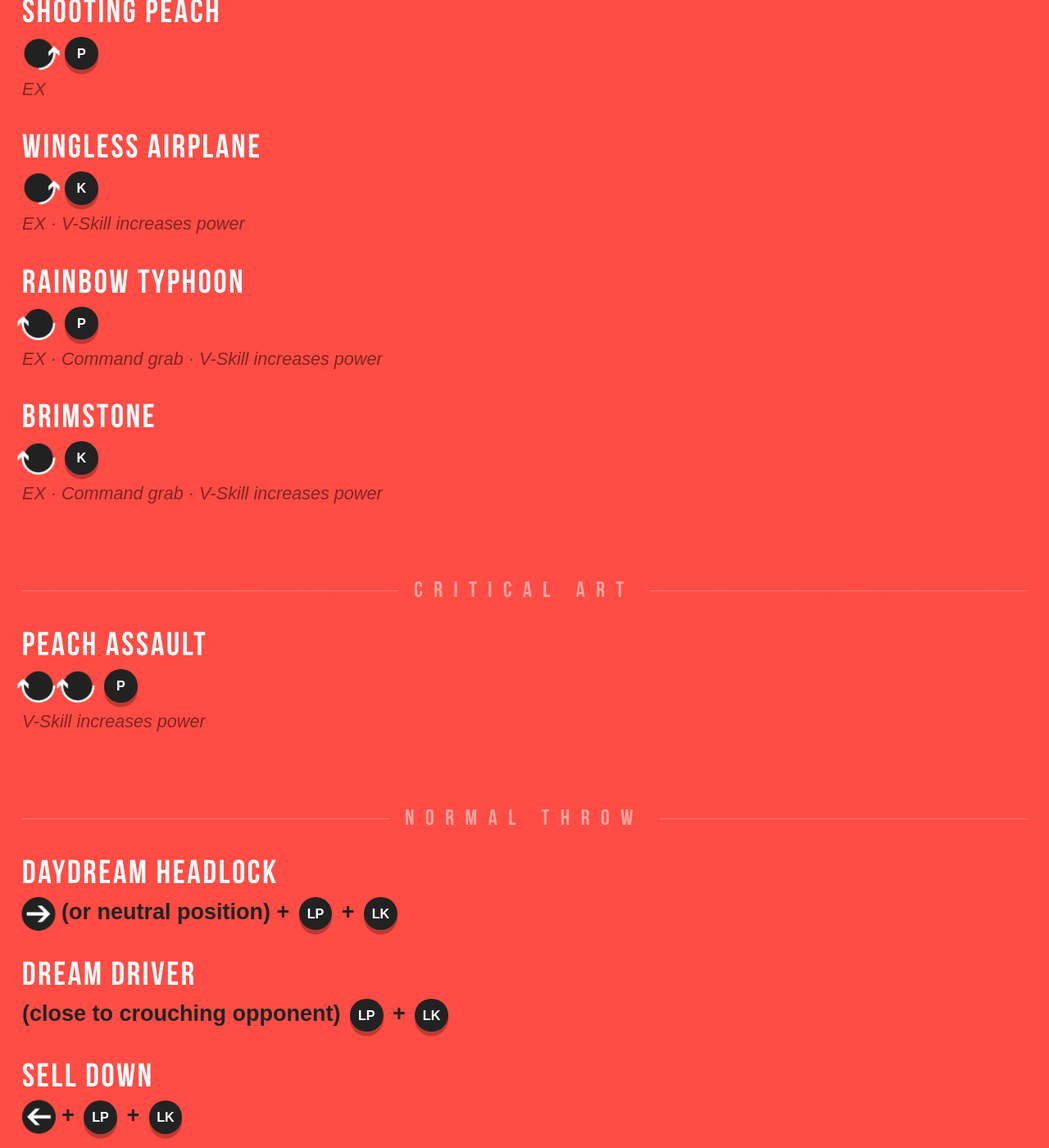
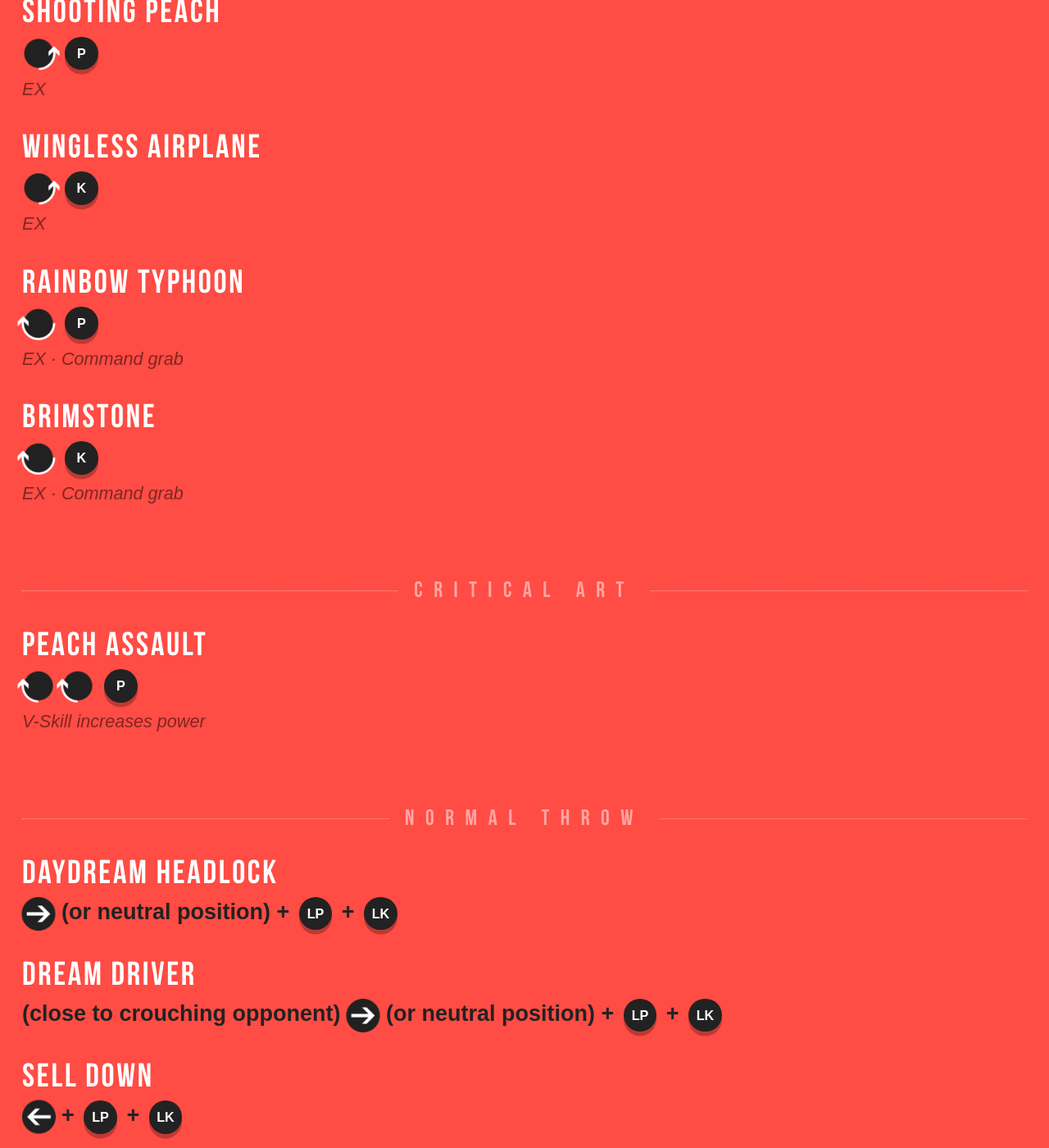
Before and after one commit to lukafaxx/sflist, a Jekyll site: the page built from _game/sf5/rmika.md, in a window 1280 px wide and 1400 px high, scrolled down 390 px. Shown: the whole window at 82% size. Built offline with Jekyll 4.4.1, drawn with Linux system fonts in a browser that asks for light colours; nearby versions of some CDN libraries; some of the changed text lies outside the part shown.

Commit message:
update sf5 rmika

```diff
--- a/_data/sf5/rmika.yml
+++ b/_data/sf5/rmika.yml
@@ -7,19 +7,19 @@
 
     - name: Wingless Airplane
       input: qcf kick
-      note: ["EX", "V-Skill increases power"]
+      note: ["EX"]
 
     - name: Rainbow Typhoon
       input: hcb punch
-      note: ["EX", "Command grab", "V-Skill increases power"]
+      note: ["EX", "Command grab"]
 
     - name: Brimstone
       input: hcb kick
-      note: ["EX", "Command grab", "V-Skill increases power"]
+      note: ["EX", "Command grab"]
 
   critical_art:
     - name: Peach Assault
-      input: hcb hcb punch
+      input: qcb qcb punch
       note: ["V-Skill increases power"]
 
   normal_throw:
@@ -27,12 +27,15 @@
       input: forward (or neutral position) + lp + lk
 
     - name: Dream Driver
-      input: (close to crouching opponent) lp + lk
+      input: (close to crouching opponent) forward (or neutral position) + lp + lk
 
     - name: Sell Down
       input: back + lp + lk
 
   unique_attack:
+    - name: Stomping & Chop
+      input: lk > mp
+
     - name: Divebomb
       input: (during upforward jump) down + mp
 
@@ -40,18 +43,18 @@
       input: forward + hp
 
     - name: Passion Press
-      input: forward + mp
+      input: back or forward + mp
 
     - name: Passion Rope Throw (Forward)
-      input: forward + mp > mp
+      input: back or forward + mp > forward + mp
 
     - name: Passion Rope Throw (Backward)
-      input: forward + mp > back + mp
+      input: back or forward + mp > back + mp
 
   vskill:
     - name: Mic Performance
       input: mp + mk
-      note: ["Hold buttons to power up normal and special throws"]
+      note: ["Hold buttons to power up moves"]
 
   vtrigger:
     - name: Nadeshiko (Above)
@@ -65,4 +68,4 @@
 
   vreversal:
     - name: Peach Gator
-      input: (during guard) forward + ppp
+      input: (during guard) forward + kkk
```
